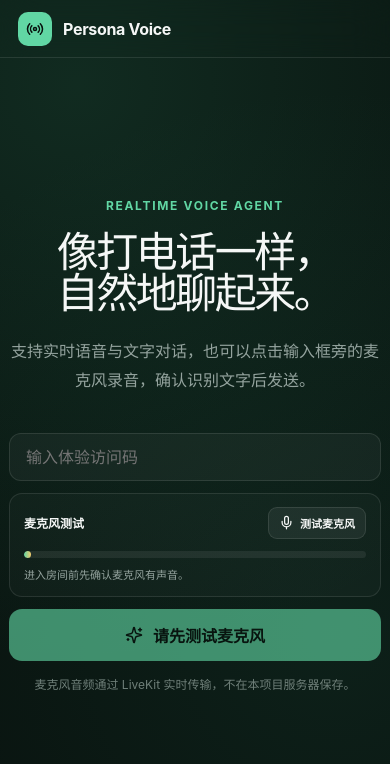
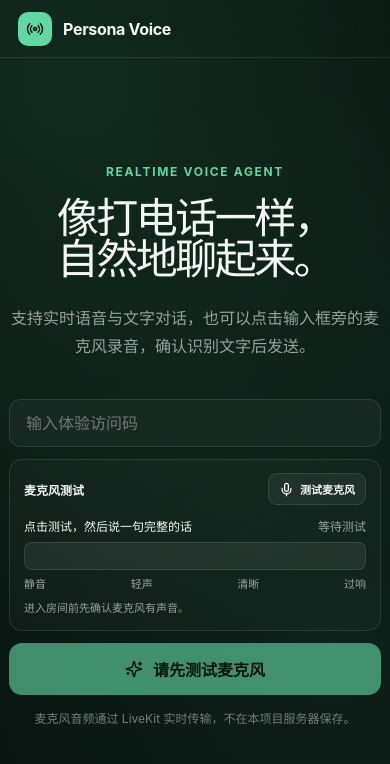
Before and after one commit to bseazh/persona-voice, a Next.js app in the folder web/: page / in a window 390 px wide. Shown: the top 764 px of the page. Built offline with nearby package versions, Linux system fonts and the light colour scheme.

Commit message:
Make microphone preflight visible and preserve selected input device

```diff
--- a/web/app/globals.css
+++ b/web/app/globals.css
@@ -39,6 +39,12 @@ button { cursor: pointer; }
 .mic-meter { height: 7px; margin-top: 12px; overflow: hidden; border-radius: 999px; background: rgba(255,255,255,.07); }
 .mic-meter span { display: block; height: 100%; border-radius: inherit; background: linear-gradient(90deg, #61d7a4, #f3c96b); transition: width 80ms linear; }
 .mic-test p { margin: 9px 0 0; color: var(--muted); font-size: 11px; line-height: 1.5; }
+.mic-device { width: 100%; margin-top: 14px; padding: 10px; border: 1px solid var(--line); border-radius: 8px; background: #18232a; color: var(--ink); font-size: 13px; }
+.mic-level-label, .mic-scale { display: flex; justify-content: space-between; gap: 8px; margin-top: 12px; font-size: 12px; color: var(--muted); }
+.mic-level-label strong { color: var(--ink); font-weight: 500; }
+.mic-meter-large { height: 28px; border: 1px solid var(--line); border-radius: 8px; margin-top: 8px; }
+.mic-meter-large span { border-radius: 6px; background: linear-gradient(90deg, #3dbb8a, #61d7a4 65%, #f3c96b 85%, #ed786c); }
+.mic-scale { margin-top: 5px; font-size: 11px; }
 .primary-button { width: 100%; min-height: 52px; margin-top: 12px; display: inline-flex; align-items: center; justify-content: center; gap: 10px; border: 0; border-radius: 13px; color: #06100b; background: var(--green); font-weight: 740; transition: transform .2s ease, filter .2s ease; }
 .primary-button:hover { filter: brightness(1.06); transform: translateY(-1px); }
 .primary-button:disabled { cursor: wait; opacity: .62; transform: none; }
--- a/web/components/voice-assistant.tsx
+++ b/web/components/voice-assistant.tsx
@@ -32,11 +32,14 @@ const stateLabels: Record<string, string> = {
   speaking: '正在回答',
 };
 
-function MicrophoneTest({ onReady }: { onReady: (ready: boolean) => void }) {
+function MicrophoneTest({ onReady, onDevice }: { onReady: (ready: boolean) => void; onDevice: (deviceId: string) => void }) {
   const [testing, setTesting] = useState(false);
   const [ready, setReady] = useState(false);
   const [heardVoice, setHeardVoice] = useState(false);
   const [level, setLevel] = useState(0);
+  const [devices, setDevices] = useState<MediaDeviceInfo[]>([]);
+  const [deviceId, setDeviceId] = useState('');
+  const [db, setDb] = useState(-100);
   const [message, setMessage] = useState('进入房间前先确认麦克风有声音。');
   const streamRef = useRef<MediaStream | null>(null);
   const contextRef = useRef<AudioContext | null>(null);
@@ -53,7 +56,7 @@ function MicrophoneTest({ onReady }: { onReady: (ready: boolean) => void }) {
 
   useEffect(() => () => stopTest(), []);
 
-  async function beginTest() {
+  async function beginTest(selected = deviceId) {
     stopTest();
     setTesting(true);
     setReady(false);
@@ -64,33 +67,41 @@ function MicrophoneTest({ onReady }: { onReady: (ready: boolean) => void }) {
     try {
       if (!navigator.mediaDevices?.getUserMedia) throw new Error('unsupported');
       const stream = await navigator.mediaDevices.getUserMedia({
-        audio: { echoCancellation: true, noiseSuppression: true, autoGainControl: true },
+        audio: { deviceId: selected ? { exact: selected } : undefined, echoCancellation: true, noiseSuppression: true, autoGainControl: true },
         video: false,
       });
       const context = new AudioContext();
+      await context.resume();
       const analyser = context.createAnalyser();
-      analyser.fftSize = 256;
+      analyser.fftSize = 2048;
       analyser.smoothingTimeConstant = 0.72;
       context.createMediaStreamSource(stream).connect(analyser);
-      const samples = new Uint8Array(analyser.fftSize);
+      const samples = new Float32Array(analyser.fftSize);
       streamRef.current = stream;
       contextRef.current = context;
       setReady(true);
+      const actualDevice = stream.getAudioTracks()[0].getSettings().deviceId || selected;
+      setDeviceId(actualDevice);
+      onDevice(actualDevice);
+      setDevices((await navigator.mediaDevices.enumerateDevices()).filter((device) => device.kind === 'audioinput'));
       setMessage('麦克风已连接，请说一句话观察音量。');
-      onReady(true);
+      let voicedFrames = 0;
 
       const updateLevel = () => {
-        analyser.getByteTimeDomainData(samples);
+        analyser.getFloatTimeDomainData(samples);
         let sum = 0;
         for (const sample of samples) {
-          const normalized = (sample - 128) / 128;
-          sum += normalized * normalized;
+          sum += sample * sample;
         }
-        const nextLevel = Math.min(100, Math.sqrt(sum / samples.length) * 420);
+        const decibels = 20 * Math.log10(Math.max(0.00001, Math.sqrt(sum / samples.length)));
+        const nextLevel = Math.max(0, Math.min(100, (decibels + 60) / 60 * 100));
+        setDb(Math.round(decibels));
         setLevel(nextLevel);
-        if (nextLevel > 5) {
+        if (decibels > -45) voicedFrames++;
+        if (voicedFrames >= 20) {
           setHeardVoice(true);
-          setMessage('检测到声音，可以开始语音对话。');
+          onReady(true);
+          setMessage('已检测到持续声音，可以进入。音量测试不代表语音识别已通过。');
         }
         animationRef.current = requestAnimationFrame(updateLevel);
       };
@@ -116,19 +127,26 @@ function MicrophoneTest({ onReady }: { onReady: (ready: boolean) => void }) {
     <div className={`mic-test ${ready ? 'mic-test-ready' : ''}`}>
       <div className="mic-test-head">
         <span>{heardVoice ? '麦克风测试通过' : ready ? '等待声音输入' : '麦克风测试'}</span>
-        <button className="mic-test-button" type="button" onClick={beginTest} disabled={testing}>
+        <button className="mic-test-button" type="button" onClick={() => void beginTest()} disabled={testing}>
           <Mic size={15} />{testing ? '正在连接…' : ready ? '重新测试' : '测试麦克风'}
         </button>
       </div>
-      <div className="mic-meter" aria-label="麦克风输入音量">
-        <span style={{ width: `${Math.max(2, level)}%` }} />
+      {devices.length > 0 && <select className="mic-device" aria-label="选择麦克风" value={deviceId} disabled={testing} onChange={(event) => {
+        const selected = event.target.value;
+        setDeviceId(selected);
+        void beginTest(selected);
+      }}>{devices.map((device, index) => <option key={device.deviceId} value={device.deviceId}>{device.label || `麦克风 ${index + 1}`}</option>)}</select>}
+      <div className="mic-level-label"><strong>{ready ? db < -55 ? '未检测到明显声音' : db < -35 ? '声音较轻' : db > -6 ? '声音过大，请稍远离麦克风' : '音量清晰' : '点击测试，然后说一句完整的话'}</strong><span>{ready ? `${db} dBFS` : '等待测试'}</span></div>
+      <div className="mic-meter mic-meter-large" role="meter" aria-label="麦克风输入音量" aria-valuemin={0} aria-valuemax={100} aria-valuenow={Math.round(level)}>
+        <span style={{ width: `${level}%` }} />
       </div>
+      <div className="mic-scale"><span>静音</span><span>轻声</span><span>清晰</span><span>过响</span></div>
       <p>{message}</p>
     </div>
   );
 }
 
-function ConversationRoom({ mediaError, accessCode }: { mediaError: string; accessCode: string }) {
+function ConversationRoom({ mediaError, accessCode, deviceId }: { mediaError: string; accessCode: string; deviceId: string }) {
   const { state, audioTrack } = useVoiceAssistant();
   const { isMicrophoneEnabled, lastMicrophoneError, localParticipant } = useLocalParticipant();
   const { chatMessages, send, isSending } = useChat();
@@ -182,7 +200,7 @@ function ConversationRoom({ mediaError, accessCode }: { mediaError: string; acce
       if (!navigator.mediaDevices?.getUserMedia || typeof MediaRecorder === 'undefined') throw new Error('当前浏览器不支持录音，请使用新版浏览器。');
       // Keep live ASR muted so this utterance cannot trigger two replies.
       await localParticipant.setMicrophoneEnabled(false);
-      const stream = await navigator.mediaDevices.getUserMedia({ audio: true });
+      const stream = await navigator.mediaDevices.getUserMedia({ audio: { deviceId: deviceId ? { exact: deviceId } : undefined, echoCancellation: true, noiseSuppression: true, autoGainControl: true } });
       recordingStreamRef.current = stream;
       setRecordingUrl('');
       setRecordingDevice(stream.getAudioTracks()[0]?.label || '默认麦克风');
@@ -355,6 +373,7 @@ export function VoiceAssistant() {
   const [error, setError] = useState('');
   const [mediaError, setMediaError] = useState('');
   const [microphoneReady, setMicrophoneReady] = useState(false);
+  const [deviceId, setDeviceId] = useState('');
 
   async function start(event: FormEvent) {
     event.preventDefault();
@@ -391,7 +410,7 @@ export function VoiceAssistant() {
             <p className="lead">支持实时语音与文字对话，也可以点击输入框旁的麦克风录音，确认识别文字后发送。</p>
             <form className="start-form" onSubmit={start}>
               <input className="code-input" type="password" autoComplete="current-password" placeholder="输入体验访问码" value={accessCode} onChange={(event) => setAccessCode(event.target.value)} aria-label="体验访问码" />
-              <MicrophoneTest onReady={setMicrophoneReady} />
+              <MicrophoneTest onReady={setMicrophoneReady} onDevice={setDeviceId} />
               <button className="primary-button" disabled={connecting || !microphoneReady} type="submit">
                 {connecting ? <Radio size={18} /> : <Sparkles size={18} />}
                 {connecting ? '正在建立实时连接…' : microphoneReady ? '开始语音对话' : '请先测试麦克风'}
@@ -405,9 +424,9 @@ export function VoiceAssistant() {
             token={connection.participantToken}
             serverUrl={connection.serverUrl}
             connect
-            audio={{ echoCancellation: true, noiseSuppression: true, autoGainControl: true }}
+            audio={{ deviceId: deviceId ? { exact: deviceId } : undefined, echoCancellation: true, noiseSuppression: true, autoGainControl: true }}
             video={false}
-            onDisconnected={() => setConnection(null)}
+            onDisconnected={() => { setConnection(null); setMicrophoneReady(false); }}
             onError={(reason) => setError(reason.message)}
             onMediaDeviceFailure={(failure, kind) => {
               if (kind !== 'audioinput') return;
@@ -421,7 +440,7 @@ export function VoiceAssistant() {
               setMediaError(message);
             }}
           >
-            <ConversationRoom mediaError={mediaError} accessCode={accessCode} />
+            <ConversationRoom mediaError={mediaError} accessCode={accessCode} deviceId={deviceId} />
           </LiveKitRoom>
         )}
       </div>
```
